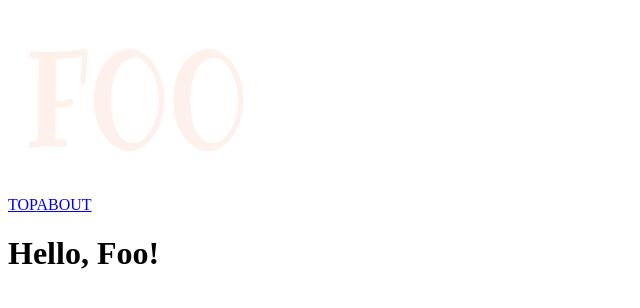
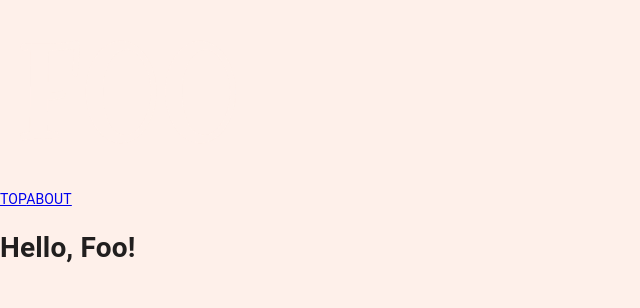
Before and after one commit to yo-iwamoto/foo, a Next.js app: page / in a window 1280 px wide. Shown: the top 308 px of the page, without its empty margins (0-640 px from the left). Built offline with nearby package versions, Linux system fonts and the light colour scheme.

Commit message:
add: mui

```diff
--- a/package.json
+++ b/package.json
@@ -9,6 +9,8 @@
     "start": "next start"
   },
   "dependencies": {
+    "@material-ui/core": "^4.11.3",
+    "clsx": "^1.1.1",
     "dotenv": "^8.2.0",
     "next": "^10.1.3",
     "react": "^17.0.2",
--- a/src/pages/_app.tsx
+++ b/src/pages/_app.tsx
@@ -1,11 +1,24 @@
 import { AppProps } from 'next/app';
 import { Layout } from '../components/templates/Layout';
+import Head from 'next/head';
+import { ThemeProvider } from '@material-ui/core';
+import CssBaseline from '@material-ui/core/CssBaseline';
+import theme from '../theme';
 
 const App = ({ Component, pageProps }: AppProps) => {
   return (
-    <Layout>
-      <Component {...pageProps} />
-    </Layout>
+    <>
+      <Head>
+        <title>Foo ひとりご飯の検索サイト</title>
+        <meta name="viewport" content="minimum-scale=1, initial-scale=1, width=device-width" />
+      </Head>
+      <ThemeProvider theme={theme}>
+        <CssBaseline />
+        <Layout>
+          <Component {...pageProps} />
+        </Layout>
+      </ThemeProvider>
+    </>
   );
 }
 
--- /dev/null
+++ b/src/theme.ts
@@ -0,0 +1,21 @@
+import { createMuiTheme } from '@material-ui/core';
+import { red } from '@material-ui/core/colors';
+
+const theme = createMuiTheme({
+  palette: {
+    primary: {
+      main: '#ff652f',
+    },
+    secondary: {
+      main: '#2ff065',
+    },
+    error: {
+      main: red.A400,
+    },
+    background:{
+      default: '#fef0ea'
+    },
+  },
+});
+
+export default theme;
```
Also changed, not shown: 1 other file (tests, documents, lock files or other folders).
